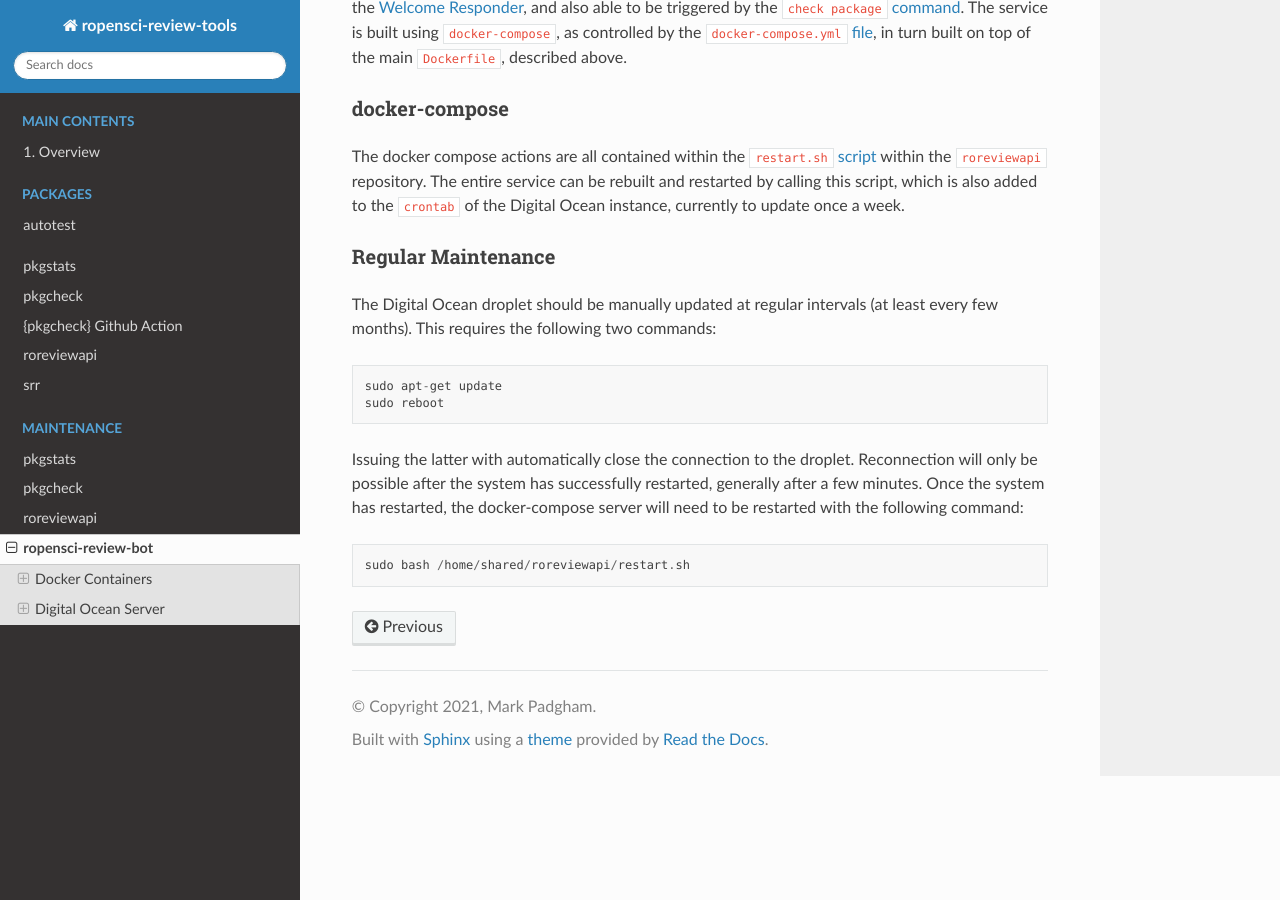
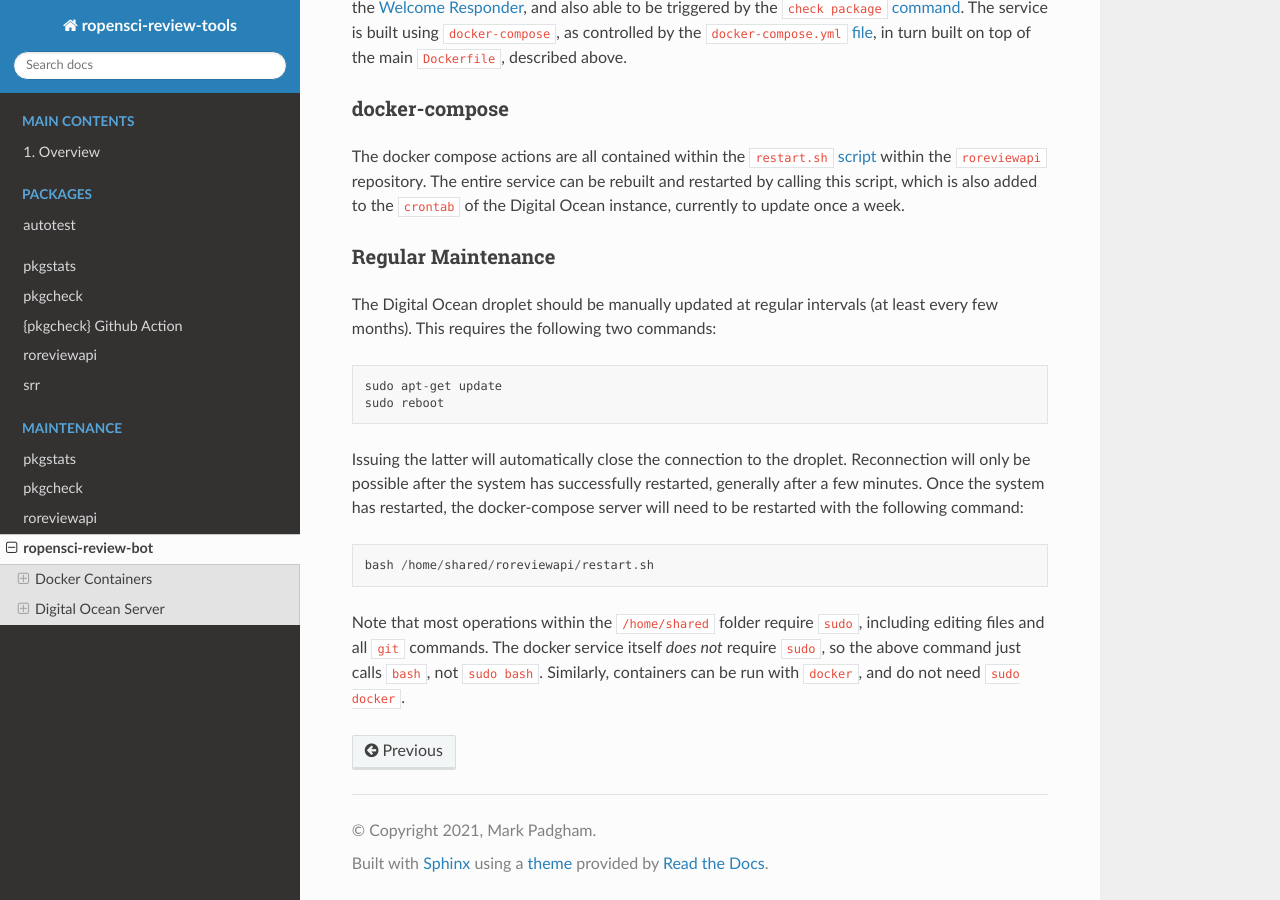
Before and after one commit to ropensci-review-tools/ropensci-review-tools, a Sphinx documentation site: the page built from docs/maintenance/ropensci-review-bot.md, in a window 1280 px wide and 900 px high, scrolled down 890 px. Built offline with Sphinx 7.4.7 and the Read the Docs theme 2.0.0, drawn with Linux system fonts in a browser that asks for light colours; pages that are not in the unit, such as notebooks, are missing from menus.

Commit message:
update review-bot maintenance

````diff
--- a/docs/maintenance/ropensci-review-bot.md
+++ b/docs/maintenance/ropensci-review-bot.md
@@ -71,11 +71,16 @@ sudo apt-get update
 sudo reboot
 ```
 
-Issuing the latter with automatically close the connection to the droplet.
+Issuing the latter will automatically close the connection to the droplet.
 Reconnection will only be possible after the system has successfully restarted,
 generally after a few minutes. Once the system has restarted, the
 docker-compose server will need to be restarted with the following command:
 
 ```
-sudo bash /home/shared/roreviewapi/restart.sh
+bash /home/shared/roreviewapi/restart.sh
 ```
+
+Note that most operations within the `/home/shared` folder require `sudo`,
+including editing files and all `git` commands. The docker service itself *does
+not* require `sudo`, so the above command just calls `bash`, not `sudo bash`.
+Similarly, containers can be run with `docker`, and do not need `sudo docker`.
````
